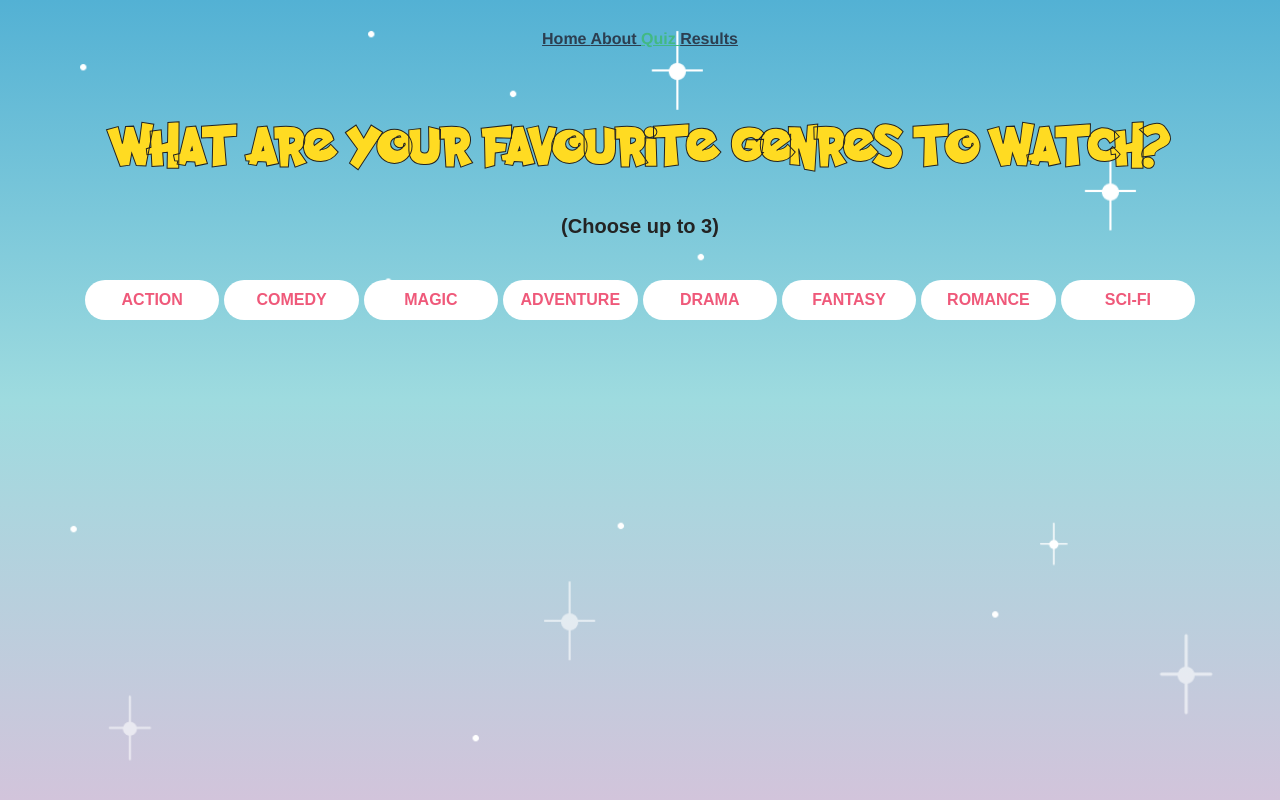
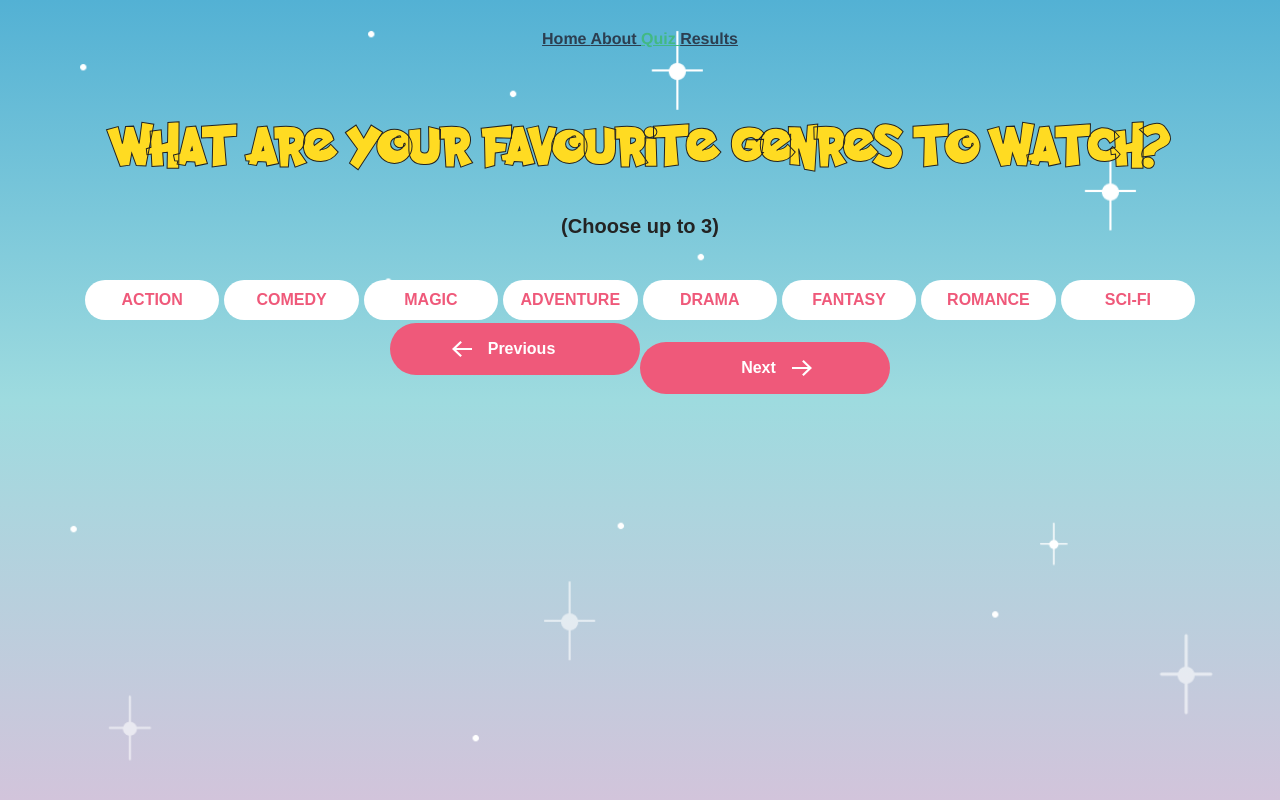
Before and after one commit to builtbybea/breakable-toy, a Vue app: page /quiz/1 in a window 1280 px wide. Built offline with nearby package versions, Linux system fonts and the light colour scheme.

Commit message:
wip: Add button component for pagination

```diff
--- a/src/views/Quiz.vue
+++ b/src/views/Quiz.vue
@@ -9,12 +9,17 @@
       name="option"
       @get-selected="selectedAnswer"
     />
+    <Button text="Previous" align="left" :icon="iconLeft" />
+    <Button text="Next" align="right" :icon="iconRight" />
   </div>
 </template>
 
 <script>
 import Title from '@/components/Title';
 import CustomInput from '@/components/CustomInput';
+import Button from '@/components/Button';
+import ArrowRight from '@/assets/images/arrow-right.svg';
+import ArrowLeft from '@/assets/images/arrow-left.svg';
 import { questions } from '@/questions.json';
 import { inputType } from '@/mapInputs.js';
 
@@ -23,11 +28,14 @@ export default {
   components: {
     Title,
     CustomInput,
+    Button,
   },
 
   data() {
     return {
       inputType,
+      iconRight: ArrowRight,
+      iconLeft: ArrowLeft,
     };
   },
 
```
